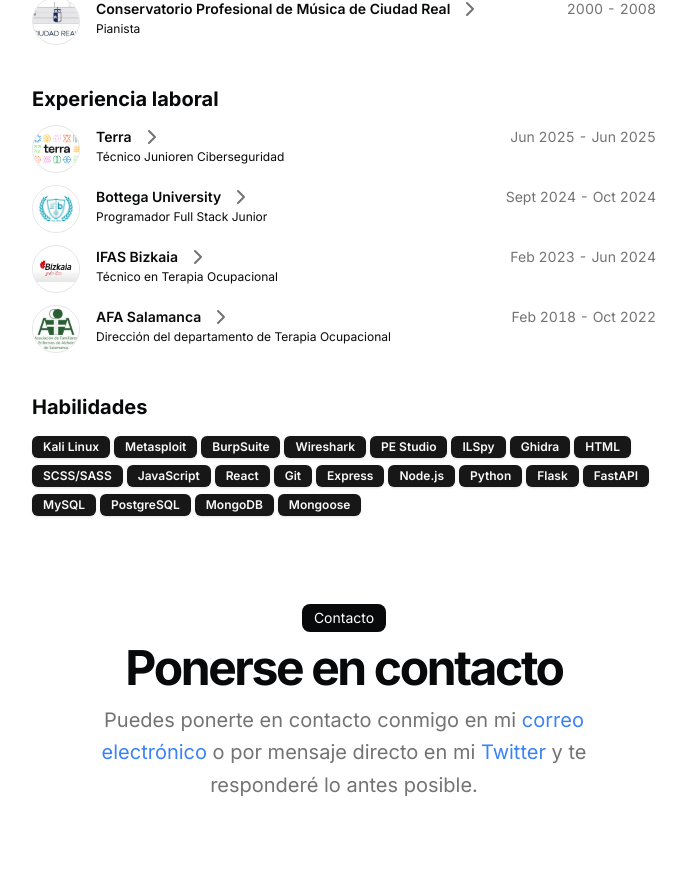
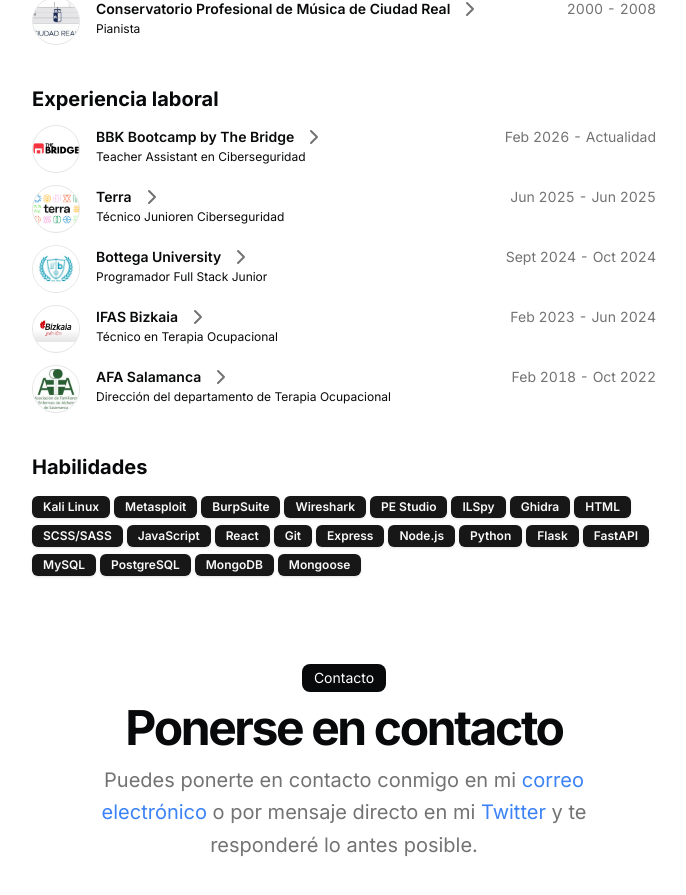
Before and after one commit to rupi014/Portfolio-RBL, a Next.js app: page / in a window 1280 px wide. Shown: the part 2898-3793 px from the top of the page, without its empty margins (296-982 px from the left). Built offline with nearby package versions, Linux system fonts and the light colour scheme.

Commit message:
job added

```diff
--- a/src/data/resume.tsx
+++ b/src/data/resume.tsx
@@ -74,6 +74,17 @@
   },
 
   work: [
+    {
+      company: "BBK Bootcamp by The Bridge",
+      href: "https://bbkbootcamps.thebridge.tech/ciberseguridad",
+      badges: [],
+      location: "Bilbao",
+      title: "Teacher Assistant en Ciberseguridad",
+      logoUrl: "/bridge.png",
+      start: "Feb 2026",
+      end: "Actualidad",
+      description: "Teaching Assistant en bootcamp de ciberseguridad, con foco en el acompañamiento cercano al estudiantado y la resolución de problemas técnicos durante todo el proceso formativo; dar soporte al Lead Instructor en la gestión diaria del aula y la organización de contenidos, resolver dudas de primer nivel sobre ejercicios, proyectos y conceptos clave, guiar al alumnado en la depuración de errores y la comprensión de buenas prácticas. \n \n Asegurar el acceso de todo el grupo a recursos y grabaciones tanto en presencial como en remoto, colaborar en la corrección y el feedback continuo y contribuir a un entorno de aprendizaje seguro, motivador y orientado a que cada estudiante alcance los objetivos del programa."
+    },
     {
       company: "Terra",
       href: "https://terrahq.com/",
```
Also changed, not shown: public/bridge.png (added).
